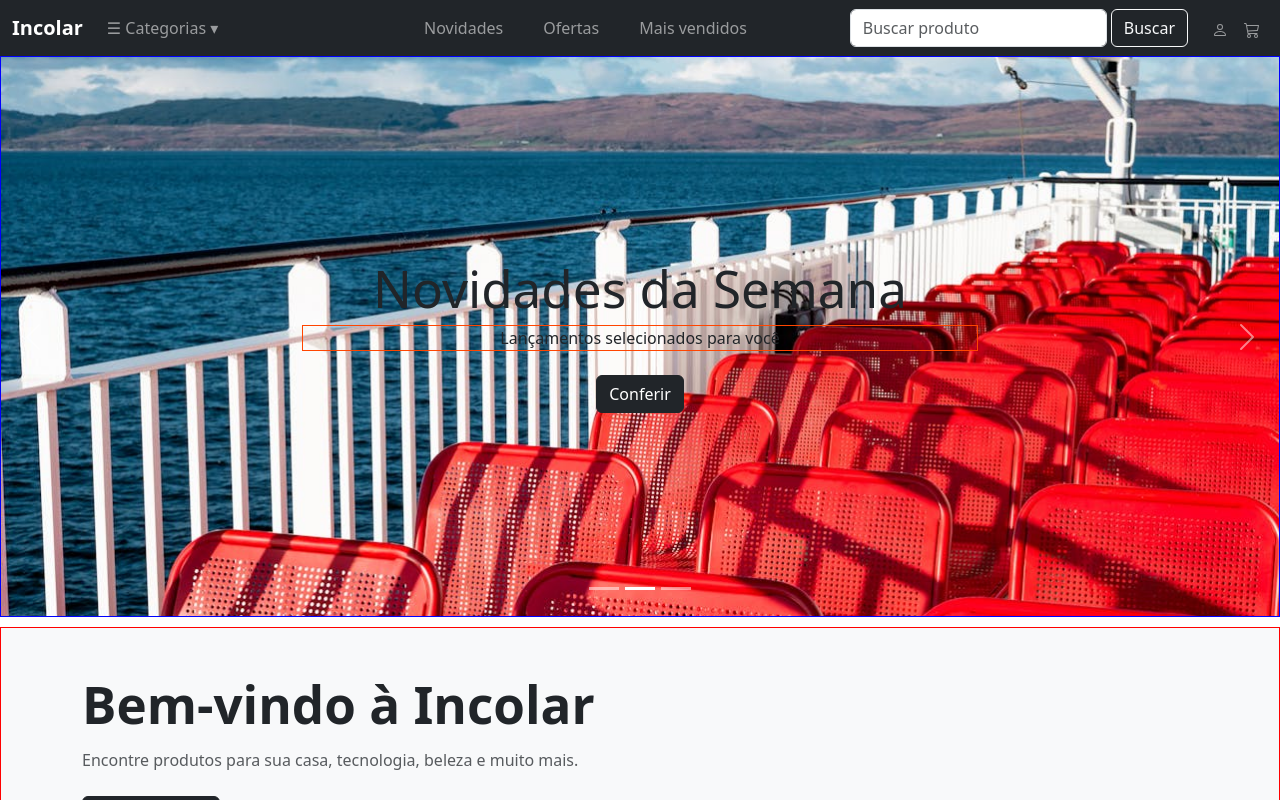
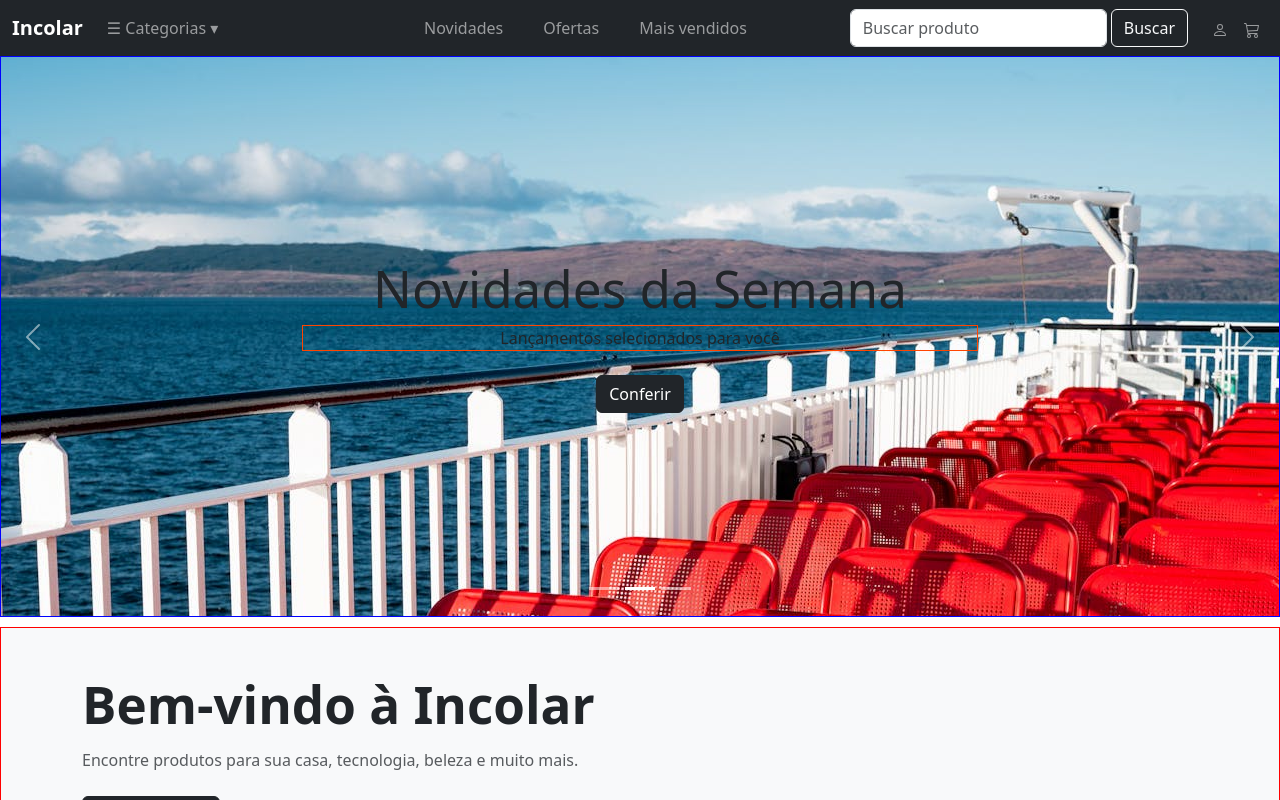
Before and after one commit to dcs30000/landingPage-reactjsBootstrap, a React (Vite) app: page / in a window 1280 px wide. Shown: the top 800 px of the page. Built offline with nearby package versions, Linux system fonts and the light colour scheme.

Commit message:
retirei center/cover no-repeat em .hero-slide-2

```diff
--- a/src/pages/Home/Home.css
+++ b/src/pages/Home/Home.css
@@ -100,7 +100,8 @@
 .hero-slide-2 {
   /*background: linear-gradient(rgba(0,0,0,.5), rgba(0,0,0,.5)),
               url('/public/banner2.png') center/cover no-repeat;*/
-  background: url('/banner5.jpg') center/cover no-repeat;
+  /*background: url('/banner5.jpg') center/cover no-repeat;*/
+  background: url('/banner5.jpg') ;
 }
 
 .hero-slide-3 {
```
